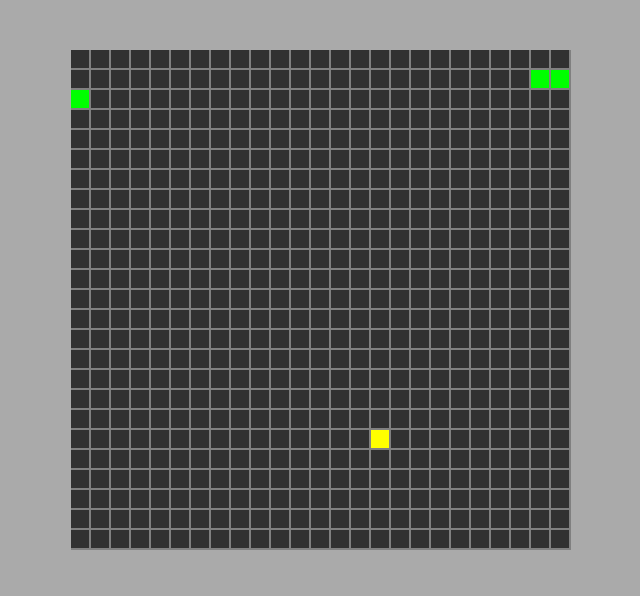
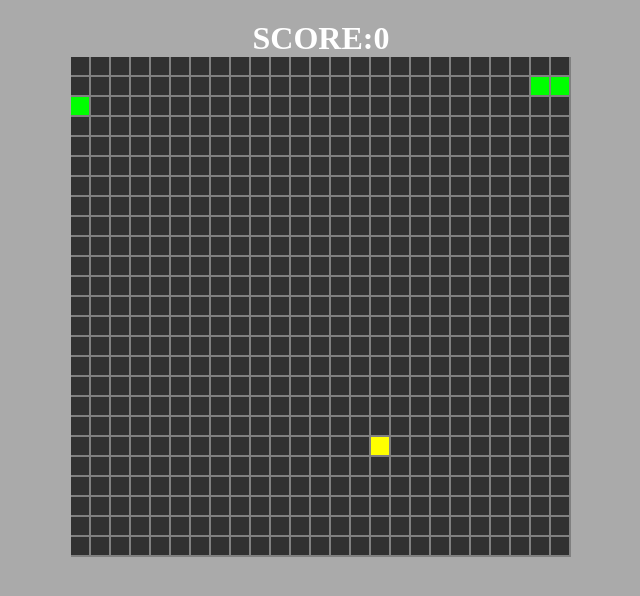
Before and after one commit to ChenKS12138/H5-snake, a plain HTML site: page index.html in a window 1280 px wide. Shown: the whole page, without its empty margins (319-959 px from the left). Drawn offline with Linux system fonts and the light colour scheme.

Commit message:
'fix-bug'

```diff
--- a/index.css
+++ b/index.css
@@ -5,8 +5,13 @@
 body{
     background-color: #aaaaaa;
     text-align: center;
-    padding: 50px;
+    padding: 20px;
 }
 #cav{
     background-color: gray;
 }
+#score{
+    font-size: 2rem;
+    color: white;
+    font-weight: bold;
+}
--- a/index.html
+++ b/index.html
@@ -8,6 +8,7 @@
     <title>Snake</title>
 </head>
 <body>
+    <p id="score">SCORE:</p>
     <canvas width='500' height='500' id='cav'></canvas>
     <script src="./index.js"></script>
 </body>
--- a/index.js
+++ b/index.js
@@ -1,5 +1,6 @@
 const cav=document.querySelector('#cav');
 const box=cav.getContext('2d');
+const scoreRowText="SCORE:";
 function draw(point,color){
     // point 取值0-624
     //  每行有25个格子
@@ -89,6 +90,7 @@ let score=0;
 (()=>{
     food.foodExist=false;
     let pop;
+    document.querySelector('#score').innerText=scoreRowText+String(score);
     let t=setInterval(()=>{
         if(!food.foodExist){
             food.createFood();
@@ -97,11 +99,12 @@ let score=0;
         if(snake.getFood(food.position)){
             score++;
             food.foodExist=false;
+            document.querySelector('#score').innerText=scoreRowText+String(score);
         };
 
         if(snake.crash()){
             clearInterval(t);
-            alert('YOU FALLED!');
+            alert('你输了!\n刷新网页以重新开始');
         }
 
         snake.body.map((value,index)=>{
```
